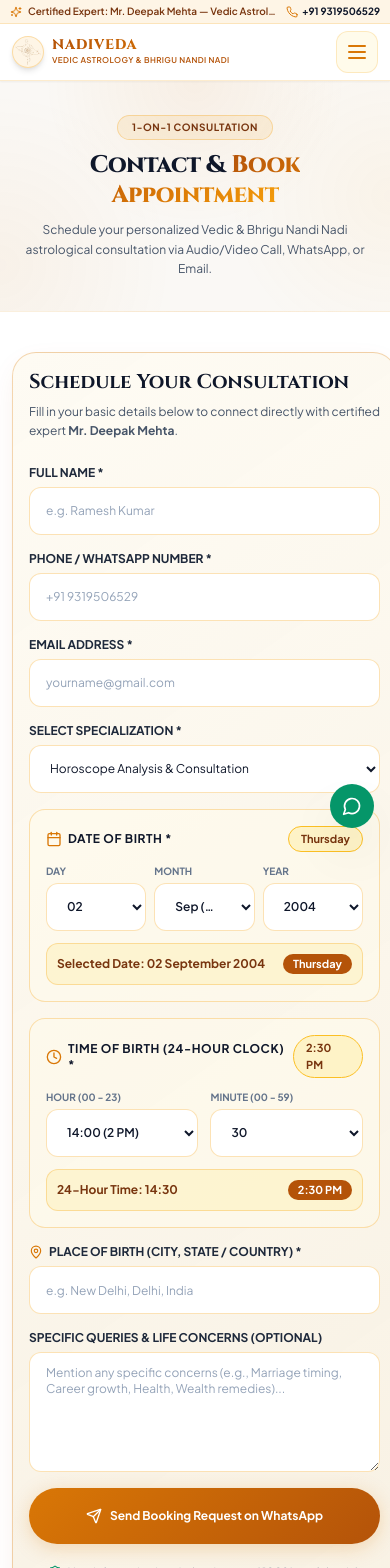
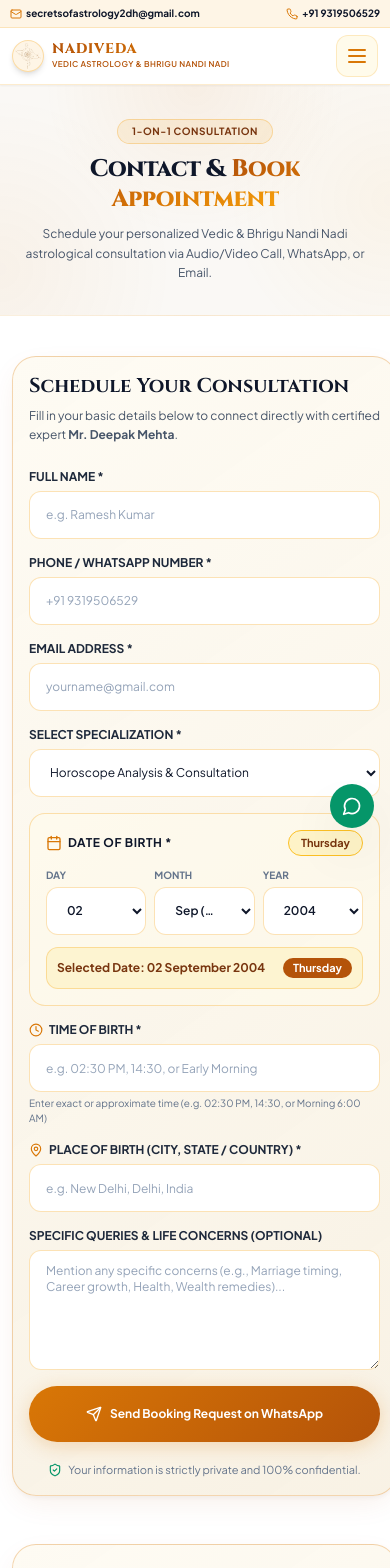
Before and after one commit to vanshrawat02/astrology-website, a Next.js app: page /contact in a window 390 px wide. Shown: the top 1568 px of the page. Built offline with nearby package versions, Linux system fonts and the light colour scheme.

Commit message:
Simplify Time of Birth field, display Email and Phone on mobile top header, and implement smooth footer reveal effect

```diff
--- a/app/contact/page.tsx
+++ b/app/contact/page.tsx
@@ -22,8 +22,7 @@ function ContactForm() {
   const [dobMonth, setDobMonth] = useState("09");
   const [dobYear, setDobYear] = useState("2004");
 
-  const [tobHour, setTobHour] = useState("14");
-  const [tobMinute, setTobMinute] = useState("30");
+  const [tob, setTob] = useState("");
 
   const [pob, setPob] = useState("");
   const [queries, setQueries] = useState("");
@@ -56,28 +55,11 @@ function ContactForm() {
     };
   };
 
-  const getFormattedTobInfo = (h: string, m: string) => {
-    if (!h || !m) return null;
-    const hourNum = parseInt(h, 10);
-    const minNum = parseInt(m, 10);
-    if (isNaN(hourNum) || isNaN(minNum)) return null;
-    const formattedHour = hourNum.toString().padStart(2, "0");
-    const formattedMin = minNum.toString().padStart(2, "0");
-    const period = hourNum >= 12 ? "PM" : "AM";
-    const hour12 = hourNum % 12 === 0 ? 12 : hourNum % 12;
-    return {
-      time24: `${formattedHour}:${formattedMin}`,
-      time12: `${hour12}:${formattedMin} ${period}`,
-      fullText: `${formattedHour}:${formattedMin} (${hour12}:${formattedMin} ${period})`,
-    };
-  };
-
   const dobInfo = getFormattedDobInfo(dobDay, dobMonth, dobYear);
-  const tobInfo = getFormattedTobInfo(tobHour, tobMinute);
 
   const handleSubmit = (e: React.FormEvent) => {
     e.preventDefault();
-    const textMessage = `*New Consultation Request*\n\n*Name:* ${fullName}\n*Phone:* ${phone}\n*Email:* ${email}\n*Specialization:* ${service}\n*Date of Birth:* ${dobInfo ? dobInfo.fullText : "N/A"}\n*Time of Birth (24h Clock):* ${tobInfo ? tobInfo.fullText : "N/A"}\n*Place of Birth:* ${pob || "N/A"}\n*Specific Queries:* ${queries || "N/A"}`;
+    const textMessage = `*New Consultation Request*\n\n*Name:* ${fullName}\n*Phone:* ${phone}\n*Email:* ${email}\n*Specialization:* ${service}\n*Date of Birth:* ${dobInfo ? dobInfo.fullText : "N/A"}\n*Time of Birth:* ${tob || "N/A"}\n*Place of Birth:* ${pob || "N/A"}\n*Specific Queries:* ${queries || "N/A"}`;
     const encodedText = encodeURIComponent(textMessage);
     const whatsappUrl = `https://wa.me/919319506529?text=${encodedText}`;
     window.open(whatsappUrl, "_blank");
@@ -240,60 +222,22 @@ function ContactForm() {
             )}
           </div>
 
-          {/* TIME OF BIRTH SELECTOR (24-HOUR CLOCK) */}
-          <div className="min-w-0 p-4 rounded-2xl bg-amber-50/50 border border-amber-500/30 space-y-3">
-            <div className="flex items-center justify-between">
-              <label className="flex items-center gap-1.5 text-xs font-bold text-slate-900 uppercase tracking-wider">
-                <Clock className="w-4 h-4 text-amber-600" />
-                <span>Time of Birth (24-Hour Clock) *</span>
-              </label>
-              {tobInfo && (
-                <Badge className="bg-amber-100 border border-amber-400 text-amber-900 text-[11px] font-bold">
-                  {tobInfo.time12}
-                </Badge>
-              )}
-            </div>
-
-            <div className="grid grid-cols-2 gap-3">
-              {/* HOUR */}
-              <div>
-                <span className="text-[10px] font-bold text-slate-500 uppercase block mb-1">Hour (00 - 23)</span>
-                <Select
-                  value={tobHour}
-                  onChange={(e) => setTobHour(e.target.value)}
-                  className="bg-white border-amber-500/30 text-slate-900 text-xs sm:text-sm font-semibold w-full"
-                >
-                  {Array.from({ length: 24 }, (_, i) => {
-                    const val = i.toString().padStart(2, "0");
-                    const period = i >= 12 ? "PM" : "AM";
-                    const h12 = i % 12 === 0 ? 12 : i % 12;
-                    return <option key={val} value={val}>{val}:00 ({h12} {period})</option>;
-                  })}
-                </Select>
-              </div>
-
-              {/* MINUTE */}
-              <div>
-                <span className="text-[10px] font-bold text-slate-500 uppercase block mb-1">Minute (00 - 59)</span>
-                <Select
-                  value={tobMinute}
-                  onChange={(e) => setTobMinute(e.target.value)}
-                  className="bg-white border-amber-500/30 text-slate-900 text-xs sm:text-sm font-semibold w-full"
-                >
-                  {Array.from({ length: 60 }, (_, i) => {
-                    const val = i.toString().padStart(2, "0");
-                    return <option key={val} value={val}>{val}</option>;
-                  })}
-                </Select>
-              </div>
-            </div>
-
-            {tobInfo && (
-              <div className="p-2.5 rounded-xl bg-amber-100/70 border border-amber-500/30 text-amber-900 text-xs font-bold flex items-center justify-between">
-                <span>24-Hour Time: {tobInfo.time24}</span>
-                <span className="px-2.5 py-0.5 rounded-md bg-amber-700 text-white text-[11px] font-extrabold">{tobInfo.time12}</span>
-              </div>
-            )}
+          {/* TIME OF BIRTH (SIMPLE & EFFORTLESS) */}
+          <div className="min-w-0">
+            <label htmlFor="tob" className="flex items-center gap-1.5 text-xs font-bold text-slate-800 uppercase mb-1.5">
+              <Clock className="w-3.5 h-3.5 text-amber-600" />
+              <span>Time of Birth *</span>
+            </label>
+            <Input
+              id="tob"
+              type="text"
+              required
+              placeholder="e.g. 02:30 PM, 14:30, or Early Morning"
+              className="bg-white border-amber-500/30 text-slate-900 placeholder:text-slate-400 text-xs sm:text-sm w-full min-w-0"
+              value={tob}
+              onChange={(e) => setTob(e.target.value)}
+            />
+            <span className="text-[10px] text-slate-500 block mt-1">Enter exact or approximate time (e.g. 02:30 PM, 14:30, or Morning 6:00 AM)</span>
           </div>
 
           {/* PLACE OF BIRTH */}
--- a/app/layout.tsx
+++ b/app/layout.tsx
@@ -32,10 +32,18 @@ export default function RootLayout({
 }>) {
   return (
     <html lang="en" className={`scroll-smooth ${cinzel.variable} ${plusJakartaSans.variable}`}>
-      <body className="font-sans antialiased bg-white text-slate-900 flex flex-col min-h-screen">
-        <Header />
-        <main className="flex-1">{children}</main>
-        <Footer />
+      <body className="font-sans antialiased bg-[#060718] text-slate-900 flex flex-col min-h-screen">
+        {/* Main Content Box (Slides over Footer with bottom shadow) */}
+        <div className="relative z-10 bg-white shadow-2xl flex-1 flex flex-col min-h-screen">
+          <Header />
+          <main className="flex-1">{children}</main>
+        </div>
+
+        {/* Footer Reveal (Sticky bottom-0 z-0 smoothly uncovered as page content moves up) */}
+        <div className="sticky bottom-0 z-0 w-full">
+          <Footer />
+        </div>
+
         <FloatingWhatsApp />
       </body>
     </html>
--- a/components/header.tsx
+++ b/components/header.tsx
@@ -25,24 +25,27 @@ export function Header() {
   return (
     <header className="sticky top-0 z-50 bg-white/95 backdrop-blur-md border-b border-amber-500/20 shadow-sm transition-all duration-300">
       {/* Top bar with quick contact info */}
-      <div className="bg-amber-500/10 border-b border-amber-500/20 text-slate-800 py-1 text-[10px] sm:text-xs font-medium overflow-hidden">
+      <div className="bg-amber-500/10 border-b border-amber-500/20 text-slate-800 py-1.5 sm:py-1 text-[10px] sm:text-xs font-medium overflow-hidden">
         <div className="max-w-7xl mx-auto px-2.5 sm:px-6 lg:px-8 flex items-center justify-between gap-2">
-          <div className="flex items-center gap-1.5 text-amber-900 font-semibold text-[10px] sm:text-xs min-w-0 flex-1">
-            <Sparkles className="w-3 h-3 sm:w-3.5 sm:h-3.5 text-amber-600 animate-pulse shrink-0" />
+          {/* Desktop Left: Expert Title */}
+          <div className="hidden sm:flex items-center gap-1.5 text-amber-900 font-semibold text-xs min-w-0 flex-1">
+            <Sparkles className="w-3.5 h-3.5 text-amber-600 animate-pulse shrink-0" />
             <span className="truncate">Certified Expert: Mr. Deepak Mehta — Vedic Astrology & Bhrigu Nandi Nadi</span>
           </div>
-          <div className="flex items-center justify-end gap-x-3 text-slate-800 shrink-0">
+
+          {/* Desktop Right / Mobile Full: Email & Phone Side by Side */}
+          <div className="flex items-center justify-between sm:justify-end gap-x-2 sm:gap-x-4 text-slate-800 w-full sm:w-auto min-w-0 text-[10px] sm:text-xs font-bold">
             <a
               href={`mailto:${businessEmail}`}
-              className="hidden sm:flex items-center gap-1 text-slate-700 hover:text-amber-700 transition-colors"
+              className="flex items-center gap-1 text-slate-900 hover:text-amber-700 transition-colors min-w-0 truncate"
               title={businessEmail}
             >
-              <Mail className="w-3.5 h-3.5 text-amber-600 shrink-0" />
+              <Mail className="w-3 h-3 sm:w-3.5 sm:h-3.5 text-amber-600 shrink-0" />
               <span className="truncate">{businessEmail}</span>
             </a>
             <a
               href="tel:+919319506529"
-              className="flex items-center gap-1 text-slate-900 hover:text-amber-700 transition-colors font-bold shrink-0 text-[10px] sm:text-xs"
+              className="flex items-center gap-1 text-slate-900 hover:text-amber-700 transition-colors font-extrabold shrink-0"
             >
               <Phone className="w-3 h-3 sm:w-3.5 sm:h-3.5 text-amber-600 shrink-0" />
               <span>{businessPhone}</span>
```
